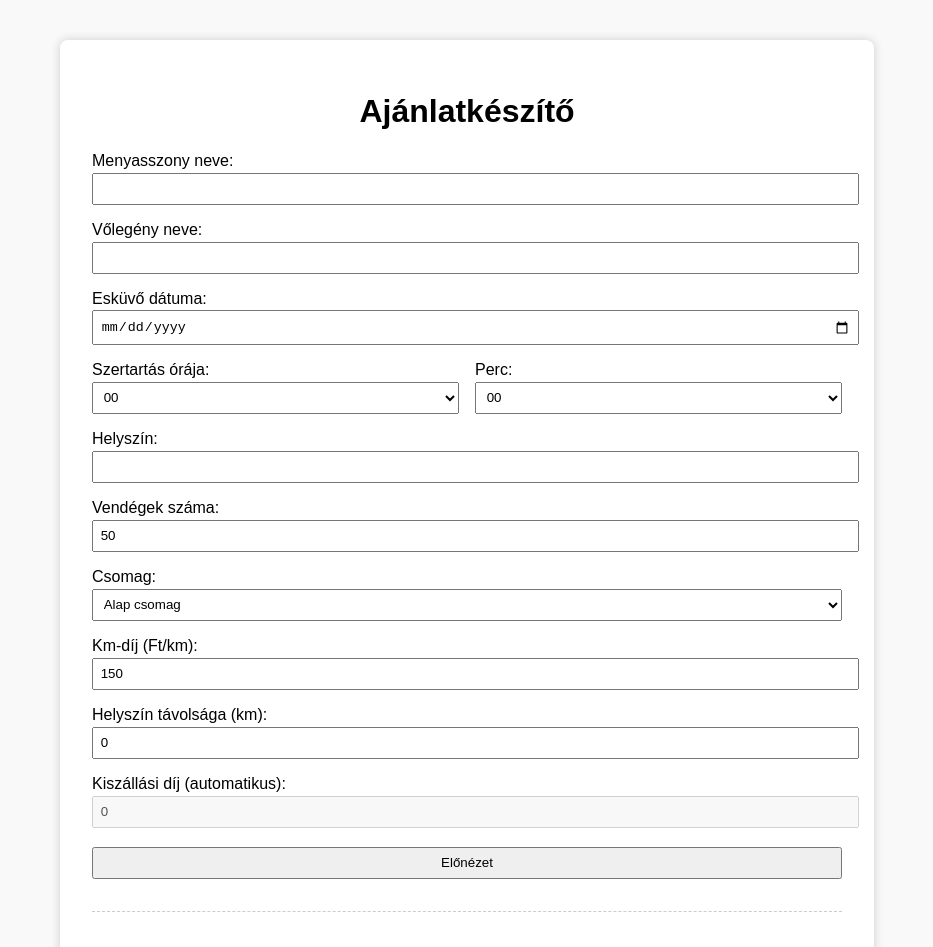
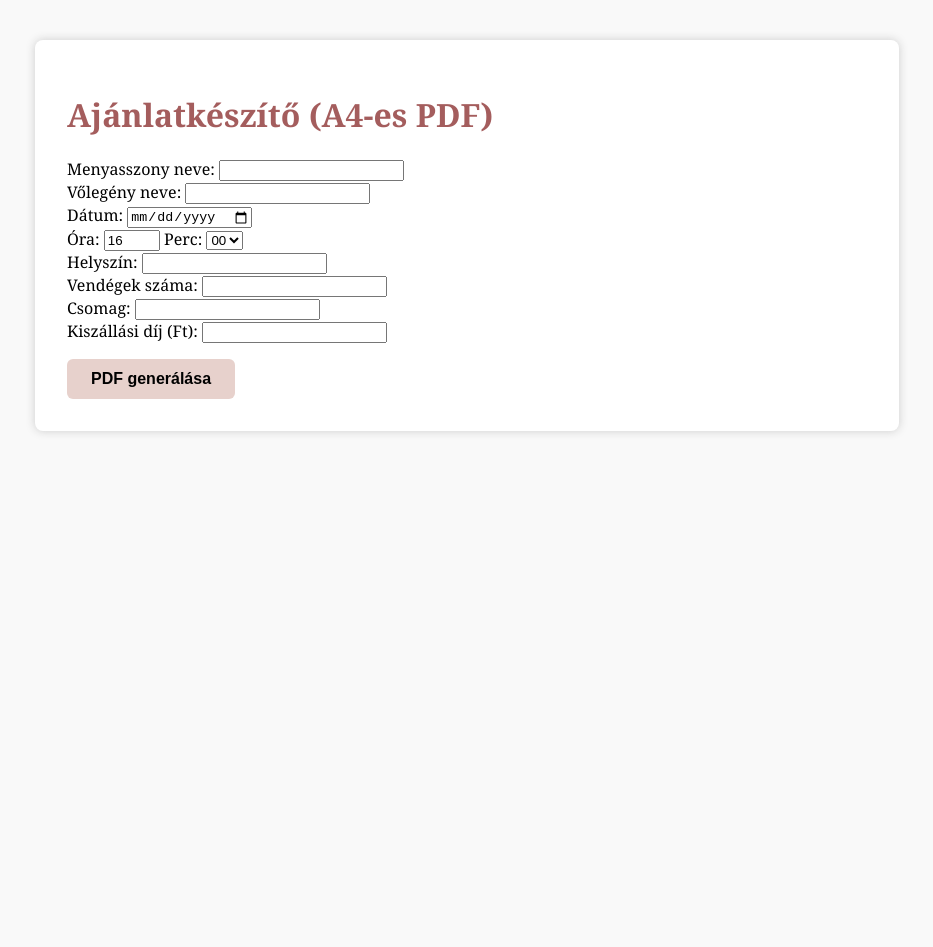
Before and after one commit to keresztesizoli/ajanlatgenerator-vercel, a plain HTML site: page index.html in a window 1280 px wide. Shown: the top 947 px of the page, without its empty margins (173-1106 px from the left). After the commit the page ends 800 px from the top, so only its background shows below. Drawn offline with nearby package versions, Linux system fonts and the light colour scheme.

Commit message:
Add files via upload

```diff
--- a/index.html
+++ b/index.html
@@ -2,176 +2,140 @@
 <!DOCTYPE html>
 <html lang="hu">
 <head>
-  <meta charset="UTF-8" />
-  <title>Ajánlat PDF generálás</title>
-  <meta name="viewport" content="width=device-width, initial-scale=1.0"/>
+  <meta charset="UTF-8">
+  <title>Esketési ajánlat generálása (A4)</title>
+  <script src="https://cdnjs.cloudflare.com/ajax/libs/html2pdf.js/0.10.1/html2pdf.bundle.min.js"></script>
   <style>
-    body { font-family: sans-serif; background: #f9f9f9; padding: 2em; }
-    .container { max-width: 750px; margin: auto; background: white; padding: 2em; border-radius: 8px; box-shadow: 0 0 10px #ccc; }
-    h1 { text-align: center; }
-    label { display: block; margin-bottom: 1em; }
-    input, select, button { width: 100%; padding: 0.5em; margin-top: 0.2em; }
-    #generatePDF { margin-top: 1em; background-color: #e7d1cc; font-weight: bold; }
-    #pdfTarget { margin-top: 2em; padding: 1em; border-top: 1px dashed #ccc; background: white; }
-    .row { display: flex; gap: 1em; }
-    .row > div { flex: 1; }
+    body {
+      font-family: 'Georgia', serif;
+      background: #f9f9f9;
+      padding: 2em;
+    }
+    .container {
+      max-width: 800px;
+      margin: auto;
+      background: white;
+      padding: 2em;
+      border-radius: 8px;
+      box-shadow: 0 0 10px #ccc;
+    }
+    h1, h3 {
+      color: #a45d5d;
+    }
+    .bullet-image-row {
+      display: flex;
+      gap: 2em;
+      flex-wrap: wrap;
+      align-items: flex-start;
+    }
+    .bullet-image-row ul {
+      flex: 1;
+      line-height: 1.8;
+      min-width: 240px;
+      padding-left: 1.2em;
+    }
+    .bullet-image-row img {
+      flex: 1;
+      max-width: 300px;
+      border-radius: 10px;
+      border: 4px solid #e7c4cc;
+    }
+    #preview {
+      margin-top: 2em;
+      padding: 2em;
+      background: #fffaf9;
+      color: #4b3f3f;
+    }
+    button {
+      margin-top: 1em;
+      padding: 0.7em 1.5em;
+      font-size: 16px;
+      font-weight: bold;
+      background: #e7d1cc;
+      border: none;
+      border-radius: 6px;
+      cursor: pointer;
+    }
   </style>
 </head>
 <body>
   <div class="container">
-    <h1>Ajánlatkészítő</h1>
+    <h1>Ajánlatkészítő (A4-es PDF)</h1>
+    <label>Menyasszony neve: <input id="bride" type="text"></label><br>
+    <label>Vőlegény neve: <input id="groom" type="text"></label><br>
+    <label>Dátum: <input id="date" type="date"></label><br>
+    <label>Óra: <input id="hour" type="number" min="0" max="23" value="16"></label>
+    <label>Perc: <select id="minute">
+      <option>00</option><option>15</option><option>30</option><option>45</option>
+    </select></label><br>
+    <label>Helyszín: <input id="location" type="text"></label><br>
+    <label>Vendégek száma: <input id="guests" type="number"></label><br>
+    <label>Csomag: <input id="package" type="text"></label><br>
+    <label>Kiszállási díj (Ft): <input id="travelCost" type="number"></label><br>
 
-    <label>Menyasszony neve: <input id="brideName" type="text" /></label>
-    <label>Vőlegény neve: <input id="groomName" type="text" /></label>
-    <label>Esküvő dátuma: <input id="date" type="date" /></label>
+    <button onclick="generate()">PDF generálása</button>
 
-    <div class="row">
-      <div>
-        <label>Szertartás órája:
-          <select id="hour"></select>
-        </label>
-      </div>
-      <div>
-        <label>Perc:
-          <select id="minute">
-            <option value="00">00</option>
-            <option value="15">15</option>
-            <option value="30">30</option>
-            <option value="45">45</option>
-          </select>
-        </label>
+    <div id="preview" style="display:none;">
+      <img src="logo.png" style="max-width:120px;margin-bottom:1em;" />
+      <h1>Esketési ajánlat</h1>
+      <p id="greeting"></p>
+      <div id="detailsBlock" class="bullet-image-row"></div>
+      <div id="ceremonyText">
+        <h3>Személyre szabott ceremónia</h3>
+        <p>Az esküvőtök napja egy életre szóló közös emlék lesz – és minden egyes pillanata rólatok fog szólni.
+        Általam vezetett szertartás mindig teljesen személyre szabott, ezért nincs két egyforma esketés.<br><br>
+        Az első egyeztetés során (személyesen vagy online) átbeszéljük az elképzeléseiteket, átnézzük a szerződést és tisztázzuk a részleteket.
+        Ezt követően mindketten írtok nekem egy e-mailt, amiben megosztjátok a megismerkedésetek történetét, fontos momentumokat,
+        és minden olyan információt, ami egy igazán bensőséges szertartáshoz szükséges – beleértve a fogadalmat, közös momentumot vagy szülőköszöntőt is.<br><br>
+        A szertartásotok forgatókönyvét, zenei koreográfiáját is közösen alakítjuk ki – úgy, hogy az valóban a ti történeteteket mesélje el.<br><br>
+        <strong>Fontos tudnivaló:</strong> Szertartásvezetőként szimbolikus esketést tartok, amelyhez szükséges, hogy az anyakönyvi házasságkötés már korábban megtörténjen,
+        legalább 30 nappal előtte jelezve a házasságkötési szándékot az illetékes hivatalnál.
+        A hivatalos anyakönyvi kivonatot kérlek, küldjétek el e-mailben lefotózva legkésőbb az esküvő előtt 5 nappal
+        (szükség esetén akár az esküvő napján is elfogadom).</p>
       </div>
     </div>
-
-    <label>Helyszín: <input id="location" type="text" /></label>
-    <label>Vendégek száma: <input id="guests" type="number" value="50" /></label>
-    <label>Csomag:
-      <select id="package">
-        <option value="Alap csomag">Alap csomag</option>
-        <option value="Prémium csomag">Prémium csomag</option>
-        <option value="Exkluzív csomag">Exkluzív csomag</option>
-      </select>
-    </label>
-    <label>Km-díj (Ft/km): <input id="kmPrice" type="number" value="150" /></label>
-    <label>Helyszín távolsága (km): <input id="distance" type="number" value="0" /></label>
-    <label>Kiszállási díj (automatikus): <input id="travelCost" type="number" disabled /></label>
-
-    <button onclick="generatePreview()">Előnézet</button>
-    <button id="generatePDF" style="display:none;">PDF mentése</button>
-
-    <div id="pdfTarget"></div>
   </div>
 
-  <script src="https://cdnjs.cloudflare.com/ajax/libs/html2canvas/1.4.1/html2canvas.min.js"></script>
-  <script src="https://cdnjs.cloudflare.com/ajax/libs/jspdf/2.5.1/jspdf.umd.min.js"></script>
   <script>
-    for (let i = 0; i <= 23; i++) {
-      const opt = document.createElement("option");
-      opt.value = opt.textContent = i.toString().padStart(2, "0");
-      document.getElementById("hour").appendChild(opt);
-    }
-
-    document.getElementById("distance").addEventListener("input", updateTravelCost);
-    document.getElementById("kmPrice").addEventListener("input", updateTravelCost);
-
-    function updateTravelCost() {
-      const d = parseFloat(document.getElementById("distance").value) || 0;
-      const k = parseFloat(document.getElementById("kmPrice").value) || 0;
-      const result = Math.round(d * 2 * k / 1000) * 1000;
-      document.getElementById("travelCost").value = result;
-    }
-
-    function generatePreview() {
-      const bride = document.getElementById("brideName").value;
-      const groom = document.getElementById("groomName").value;
+    function generate() {
+      const bride = document.getElementById("bride").value;
+      const groom = document.getElementById("groom").value;
       const date = document.getElementById("date").value;
       const hour = document.getElementById("hour").value;
       const minute = document.getElementById("minute").value;
       const location = document.getElementById("location").value;
       const guests = document.getElementById("guests").value;
-      const package = document.getElementById("package").value;
-      const travelCost = document.getElementById("travelCost").value;
+      const pack = document.getElementById("package").value;
+      const cost = document.getElementById("travelCost").value;
 
-      const html = `
-<div style="
-  padding:2em;
-  border: 1px solid #e0d5d5;
-  border-radius: 10px;
-  background: #fffaf9;
-  font-family: 'Georgia', serif;
-  color: #4b3f3f;
-">
-  <img src="logo.png" style="max-width:120px;margin-bottom:1em;" />
-  <div style="text-align:center;margin-bottom:2em;">
-    <h1 style="margin:0;font-size:24px;color:#a45d5d;">Esketési ajánlat</h1>
+      document.getElementById("greeting").innerHTML =
+        `<strong>Kedves ${bride} & ${groom}!</strong><br>Örömmel küldöm el szertartásvezetői ajánlatomat a magyar nyelvű esküvőtökhöz. Az Angel Ceremony által megálmodott 30 perc varázslat lesz – egy felejthetetlen élmény, ami megalapozza az egész nap ünnepi hangulatát.`;
 
-  </div>
+      document.getElementById("detailsBlock").innerHTML = `
+        <ul>
+          <li><strong>Dátum:</strong> ${date}</li>
+          <li><strong>Időpont:</strong> ${hour}:${minute}</li>
+          <li><strong>Helyszín:</strong> ${location}</li>
+          <li><strong>Vendégek száma:</strong> ${guests}</li>
+          <li><strong>Csomag:</strong> ${pack}</li>
+          <li><strong>Kiszállási díj:</strong> ${cost} Ft</li>
+        </ul>
+        <img src="Anita.png" alt="Anita portré">
+      `;
 
-  <p style="font-size:16px;line-height:1.6;"><strong>Kedves ${bride} & ${groom}!</strong><br/>
-  Örömmel küldöm el szertartásvezetői ajánlatomat a magyar nyelvű esküvőtökhöz.
-  Az Angel Ceremony által megálmodott 30 perc varázslat lesz – egy felejthetetlen élmény, ami megalapozza az egész nap ünnepi hangulatát.</p>
+      const element = document.getElementById("preview");
+      element.style.display = "block";
 
-  <h3 style="color:#a45d5d;margin-top:1.5em;">Az esküvő részletei:</h3>
-<div style="display:flex; gap:2em; flex-wrap:wrap; align-items:flex-start;">
-  <ul style="line-height:1.8;">
-    <li><strong>Dátum:</strong> ${date}</li>
-    <li><strong>Időpont:</strong> ${hour}:${minute}</li>
-    <li><strong>Helyszín:</strong> ${location}</li>
-    <li><strong>Vendégek száma:</strong> ${guests} fő</li>
-    <li><strong>Csomag:</strong> ${package}</li>
-    </ul>
-  <div style="flex:1; min-width:240px; display:flex; justify-content:flex-end;">
-    <img src="Anita.png" style="width:100%; max-width:300px; border-radius:10px; border: 4px solid #e7c4cc;" alt="Anita portré" style="width:100%; max-width:300px; border-radius:10px; border: 4px solid #e7c4cc;" />
-  </div>
-</div>
+      const opt = {
+        margin:       10,
+        filename:     'ajanlat.pdf',
+        image:        { type: 'jpeg', quality: 0.98 },
+        html2canvas:  { scale: 2 },
+        jsPDF:        { unit: 'mm', format: 'a4', orientation: 'portrait' }
+      };
 
-  <h3 style="color:#a45d5d;margin-top:2em;">Személyre szabott ceremónia</h3>
-  <p style="font-size:15px;line-height:1.7;">
-    Az esküvőtök napja egy életre szóló közös emlék lesz – és minden egyes pillanata rólatok fog szólni.
-    Általam vezetett szertartás mindig teljesen személyre szabott, ezért nincs két egyforma esketés.
-    <br/><br/>
-    Az első egyeztetés során (személyesen vagy online) átbeszéljük az elképzeléseiteket, átnézzük a szerződést és tisztázzuk a részleteket.
-    Ezt követően mindketten írtok nekem egy e-mailt, amiben megosztjátok a megismerkedésetek történetét, fontos momentumokat,
-    és minden olyan információt, ami egy igazán bensőséges szertartáshoz szükséges – beleértve a fogadalmat, közös momentumot vagy szülőköszöntőt is.
-    <br/><br/>
-    A szertartásotok forgatókönyvét, zenei koreográfiáját is közösen alakítjuk ki – úgy, hogy az valóban a ti történeteteket mesélje el.
-    <br/><br/>
-    <strong>Fontos tudnivaló:</strong> Szertartásvezetőként szimbolikus esketést tartok, amelyhez szükséges, hogy az anyakönyvi házasságkötés már korábban megtörténjen,
-    legalább 30 nappal előtte jelezve a házasságkötési szándékot az illetékes hivatalnál.
-    A hivatalos anyakönyvi kivonatot kérlek, küldjétek el e-mailben lefotózva legkésőbb az esküvő előtt 5 nappal
-    (szükség esetén akár az esküvő napján is elfogadom).
-  </p>
-</div>
-`;
-      const result = html
-        .replaceAll("${bride}", bride)
-        .replaceAll("${groom}", groom)
-        .replaceAll("${date}", date)
-        .replaceAll("${hour}", hour)
-        .replaceAll("${minute}", minute)
-        .replaceAll("${location}", location)
-        .replaceAll("${guests}", guests)
-        .replaceAll("${package}", package)
-        .replaceAll("${travelCost}", travelCost);
-
-      document.getElementById("pdfTarget").innerHTML = result;
-      document.getElementById("generatePDF").style.display = "inline-block";
+      html2pdf().from(element).set(opt).save();
     }
-
-    document.getElementById("generatePDF").addEventListener("click", async () => {
-      const target = document.getElementById("pdfTarget");
-      const canvas = await html2canvas(target);
-      const imgData = canvas.toDataURL("image/png");
-      const { jsPDF } = window.jspdf;
-      const pdf = new jsPDF({ orientation: "portrait", unit: "mm", format: "a4" });
-      const imgProps = pdf.getImageProperties(imgData);
-      const pdfWidth = pdf.internal.pageSize.getWidth();
-      const pdfHeight = (imgProps.height * pdfWidth) / imgProps.width;
-      pdf.addImage(imgData, "PNG", 0, 0, pdfWidth, pdfHeight);
-      pdf.save("ajanlat.pdf");
-    });
-
-    updateTravelCost();
   </script>
 </body>
 </html>
```
